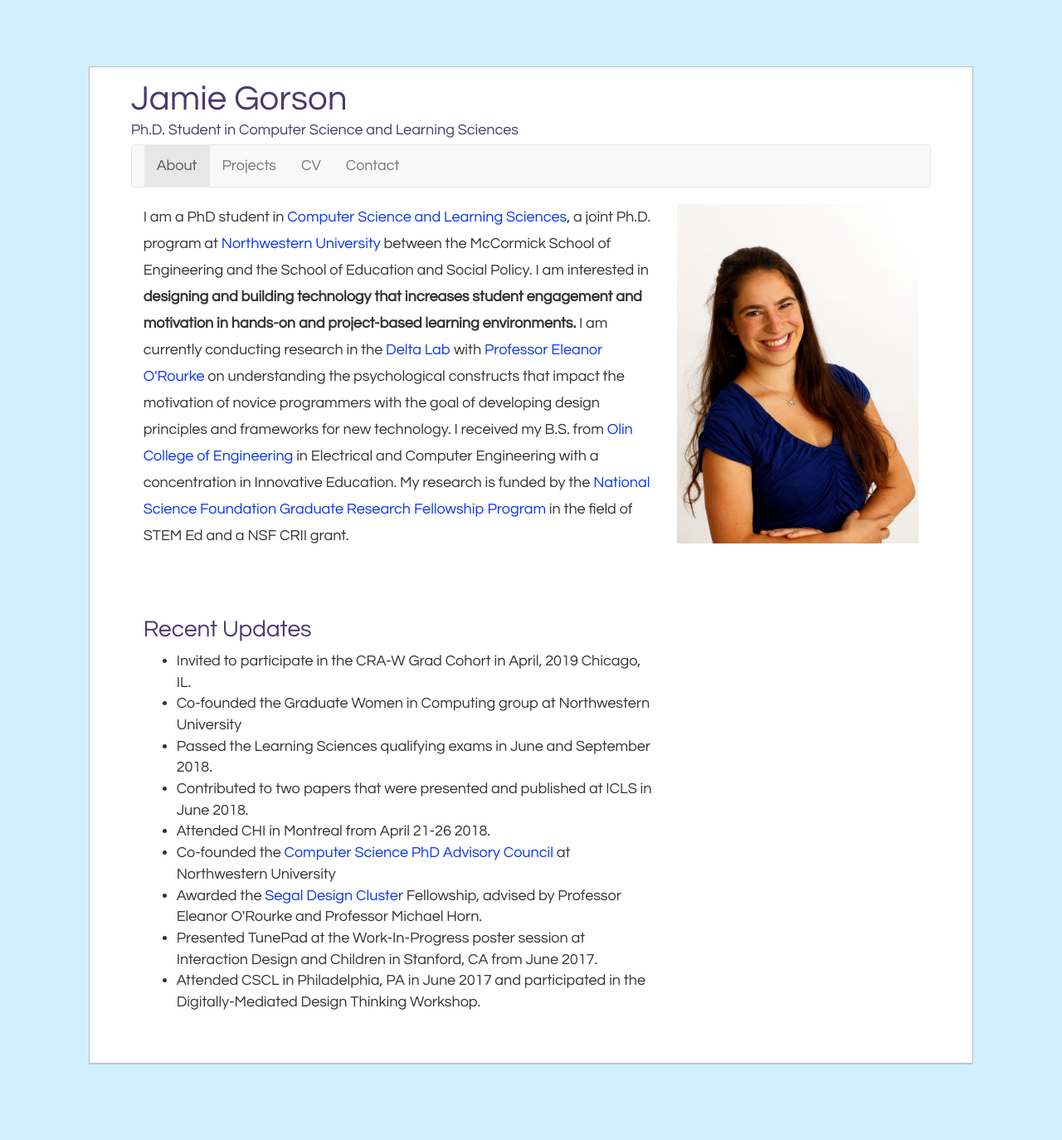
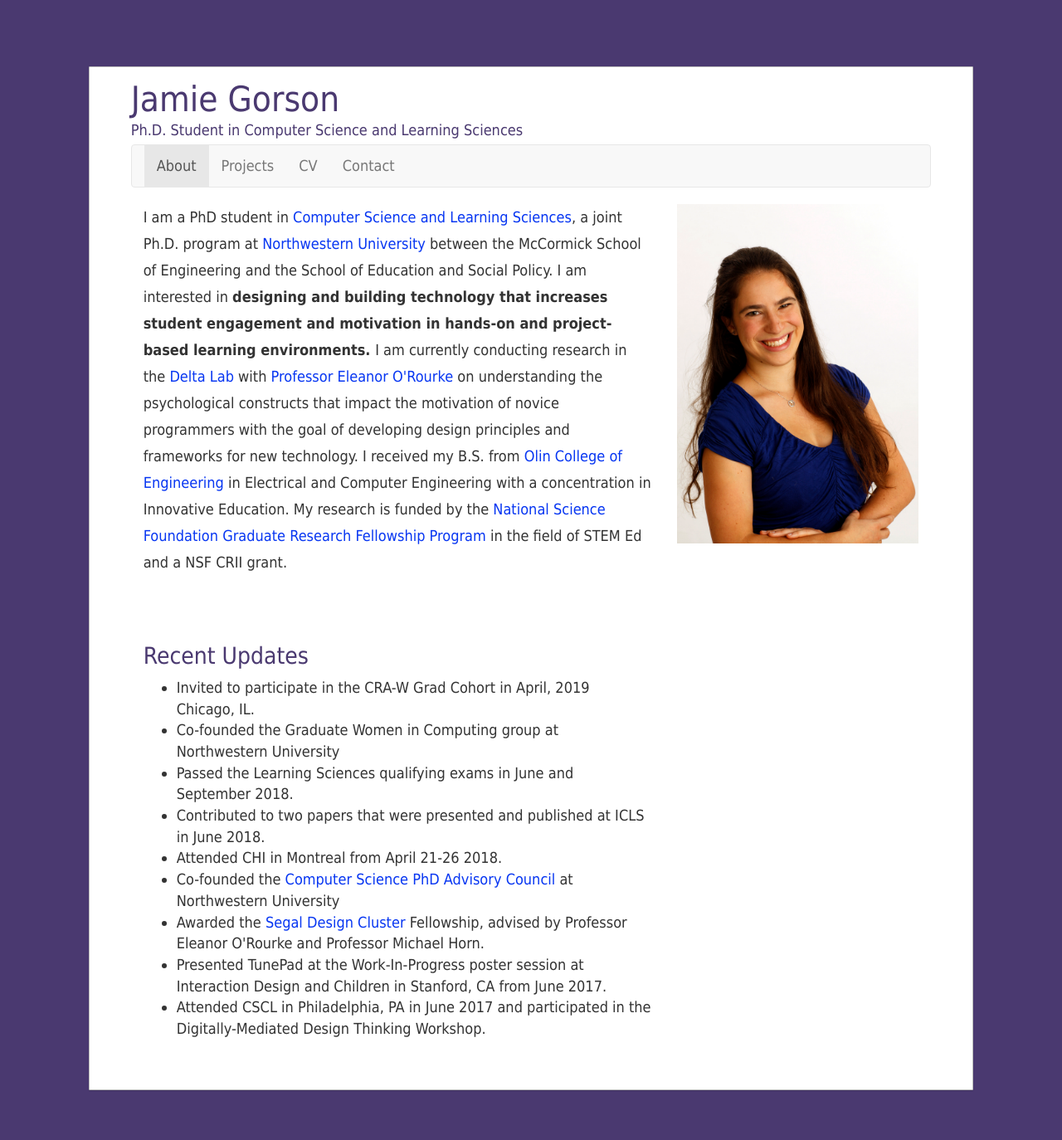
Before and after one commit to jamiesarahg/jamiesarahg.github.io, a Jekyll site: the page built from index.html, in a window 1280 px wide. Shown: the whole page at 83% size. Built offline with Jekyll 4.4.1, drawn with Linux system fonts in a browser that asks for light colours; nearby versions of some CDN libraries; library files that are not in the unit come from our copies; before the commit the page ends 1342 px from its top, so only the background shows below that.

Commit message:
changed font and background color

```diff
--- a/css/site.css
+++ b/css/site.css
@@ -12,10 +12,10 @@ very light #cccbe5
 #91a1dc #5f7bd3 dark blue#3a58b2*/
 
 body{
-    background-color: #d0f0ff;
+    background-color: #4a3970;
     font-size: 18px;
     padding-top: 50px;
-    font-family: Questrial;
+    font-family: Tahoma;
     /*"HelveticaNeue","Helvetica Neue","HelveticaNeueRoman","HelveticaNeue-Roman","Helvetica Neue Roman","Helvetica","Tahoma","Geneva","Arial",sans-serif;*/
     margin-top: 30px;
 }
@@ -23,7 +23,6 @@ body{
 
 
 p {
-  font-family: Questrial;
   font-size: 18px;
   font-style: normal;
   font-variant: normal;
@@ -31,7 +30,6 @@ p {
   line-height: 32px;
 }
 blockquote {
-  font-family: Questrial;
   font-size: 21px;
   font-style: normal;
   font-variant: normal;
@@ -39,7 +37,6 @@ blockquote {
   line-height: 30px;
 }
 pre {
-  font-family: Questrial;
   font-size: 13px;
   font-style: normal;
   font-variant: normal;
@@ -76,7 +73,6 @@ h3{
   font-weight: 700;
   padding-bottom: 10px;
 
-  font-family: Questrial;
   font-size: 20px;
   font-style: normal;
   font-variant: normal;
@@ -84,7 +80,6 @@ h3{
 }
 h4 {
   color: #4a3970;
-  font-family: Questrial;
   font-size: 14px;
   font-style: normal;
   font-variant: normal;
@@ -93,7 +88,6 @@ h4 {
 }
 
 h1{
-    font-family: Questrial;
   font-size: 36px;
   font-style: normal;
   font-variant: normal;
@@ -103,7 +97,6 @@ h1{
 }
 
 h2{
-  font-family: Questrial;
   font-size: 28px;
   font-style: normal;
   font-variant: normal;
```
Also changed, not shown: 2 other files.
